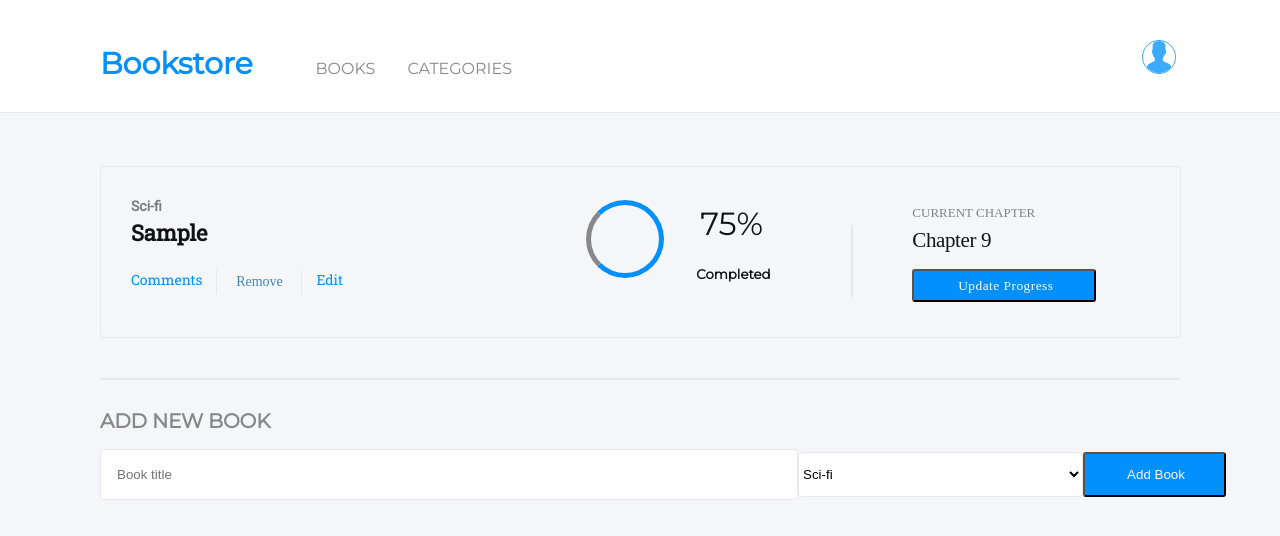
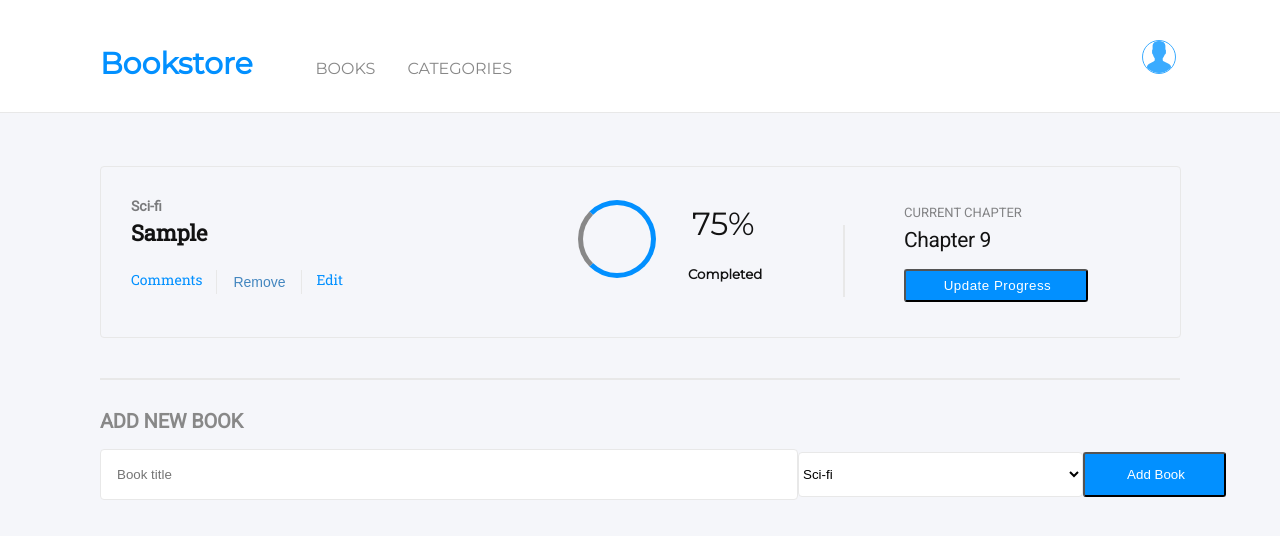
Before and after one commit to ixboy/Bookstore-React, a React (Create React App) app: page / in a window 1280 px wide. Both pictures are taken after typing "Sample" into the empty fields and a click on the button "Add Book". Shown: the top 536 px of the page. Built offline with nearby package versions, Linux system fonts and the light colour scheme; no server answers.

Commit message:
fix linter errors

```diff
--- a/src/components/App.css
+++ b/src/components/App.css
@@ -93,7 +93,6 @@ li {
 .book-card {
   min-width: 90%;
   height: 10.625rem;
-  margin: 2.313rem 6.25rem 0;
   display: flex;
   align-items: center;
   border-radius: 4px;
@@ -128,7 +127,6 @@ li {
   width: 3.375rem;
   height: 1.188rem;
   margin: 0.188rem 0.938rem 0.125rem;
-  font-family: RobotoSlab;
   font-size: 0.875rem;
   font-weight: 300;
   font-stretch: normal;
@@ -180,7 +178,6 @@ li {
   width: 4.25rem;
   height: 2.438rem;
   margin: 0.063rem 5.75rem 0 0.688rem;
-  font-family: Montserrat;
   font-size: 2rem;
   font-weight: normal;
   font-stretch: normal;
@@ -203,7 +200,6 @@ li {
   height: 1.125rem;
   margin: 0.063rem 3.625rem 0 0;
   opacity: 0.5;
-  font-family: RobotoSlab;
   font-size: 0.813rem;
   font-weight: 300;
   font-stretch: normal;
@@ -216,7 +212,6 @@ li {
 .progress .Current-Lesson {
   height: 1.313rem;
   margin: 0.438rem 6.813rem 0.25rem 0;
-  font-family: RobotoSlab;
   font-size: 1.313rem;
   font-weight: 300;
   font-stretch: normal;
@@ -230,7 +225,6 @@ li {
   width: 11.5rem;
   height: 2.063rem;
   margin: 1rem 0 0 0;
-  font-family: RobotoSlab;
   letter-spacing: 0.5px;
   color: #fff;
   padding: 0.438rem 1.188rem 0.5rem 1.375rem;
@@ -248,7 +242,6 @@ li {
   width: 10.875rem;
   height: 1.5rem;
   margin: 1.813rem 32.75rem 1.188rem 0;
-  font-family: Montserrat;
   font-size: 1.25rem;
   font-weight: bold;
   font-stretch: normal;
@@ -273,7 +266,6 @@ form button {
   padding: 0.801rem 1.188rem 0.886rem 1.375rem;
   border-radius: 3px;
   background-color: var(--azure);
-  background: #0290ff;
   color: #fff;
 }
 
```
